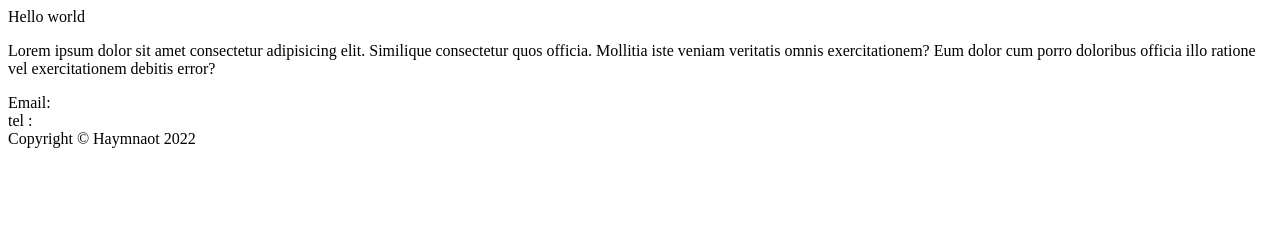
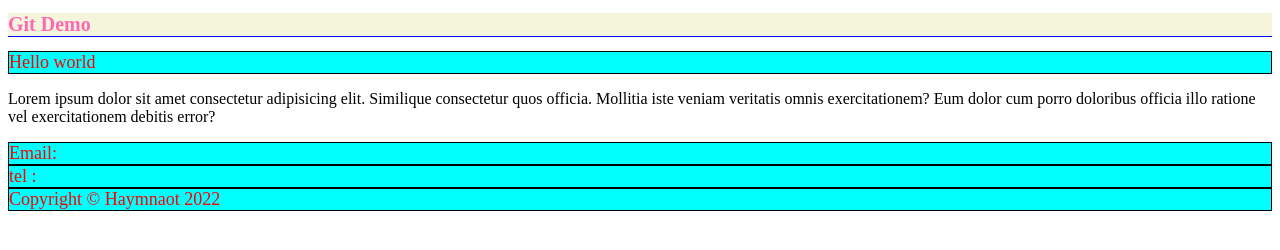
Before and after one commit to Haymanot-Demis/Haymanot-Demis, a plain HTML site: page index.html in a window 1280 px wide. Drawn offline with Linux system fonts and the light colour scheme.

Commit message:
Style added

```diff
--- a/index.html
+++ b/index.html
@@ -5,8 +5,25 @@
     <meta http-equiv="X-UA-Compatible" content="IE=edge">
     <meta name="viewport" content="width=device-width, initial-scale=1.0">
     <title>Document</title>
+    <style>
+        div{
+            background-color: aqua;
+            color: red;
+            border: 1px solid black;
+            font-size: 18px;
+        }
+
+        h1{
+            font-size: 20px;
+            color: hotpink;
+            background-color: beige;
+            border-bottom: 1px solid blue;
+        }
+
+    </style>
 </head>
 <body>
+    <h1>Git Demo</h1>
     <div>
         Hello world
     </div>
```
